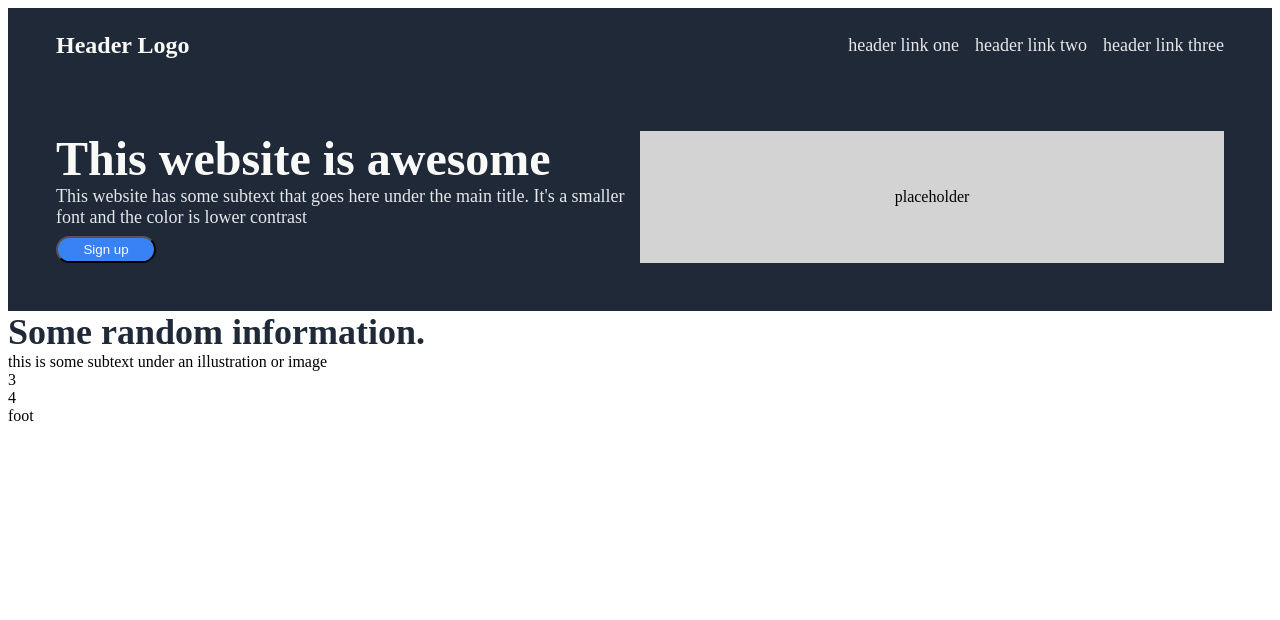
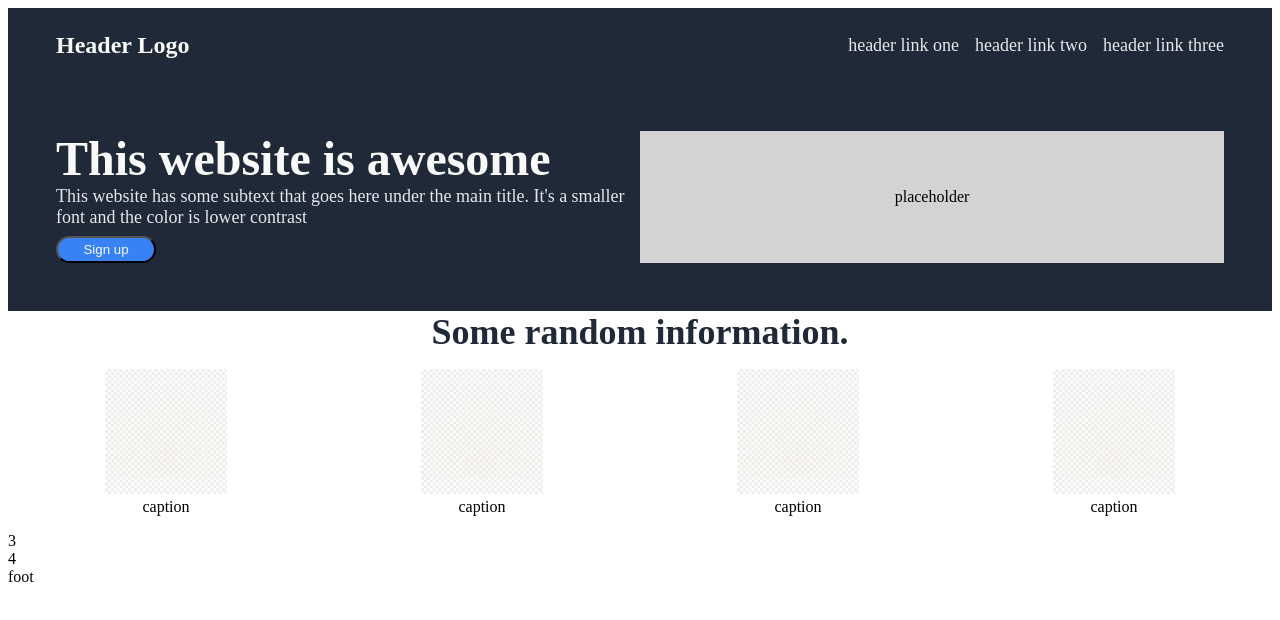
Before and after one commit to ryrylan/Odin-Projects, a plain HTML site: page index.html in a window 1280 px wide. Drawn offline with Linux system fonts and the light colour scheme.

Commit message:
started styling section 2

```diff
--- a/index.html
+++ b/index.html
@@ -54,10 +54,26 @@
                 </div>
 
                 <div class="twobottom">
-                    <div class="images">
-                        <img src=""
-                        <div class="caption">this is some subtext under an illustration or image</div>
-                    </div>
+
+                    <figure class="images">
+                        <img src="blank.jpg" height="125px" alt="">
+                        <figcaption>caption</figcaption>
+                    </figure>
+
+                    <figure class="images">
+                        <img src="blank.jpg" height="125px" alt="">
+                        <figcaption>caption</figcaption>
+                    </figure>
+
+                    <figure class="images">
+                        <img src="blank.jpg" height="125px" alt="">
+                        <figcaption>caption</figcaption>
+                    </figure>
+
+                    <figure class="images">
+                        <img src="blank.jpg" height="125px" alt="">
+                        <figcaption>caption</figcaption>
+                    </figure>
 
 
                 </div>
--- a/styles.css
+++ b/styles.css
@@ -96,8 +96,22 @@ margin-top: 8px;
 
 /* second section styling */
 
+.two {
+    display: flex;
+    flex-direction: column;
+}
+
 .twotop {
+    display: flex;
     font-size: 36px;
     font-weight: bolder;
     color: #1f2937;
+    justify-content: center;
 }
+
+.twobottom {
+    display: flex;
+    flex-flow: row nowrap;
+    justify-content: space-around;
+    text-align: center;
+}
```
Also changed, not shown: blank.jpg (added).
